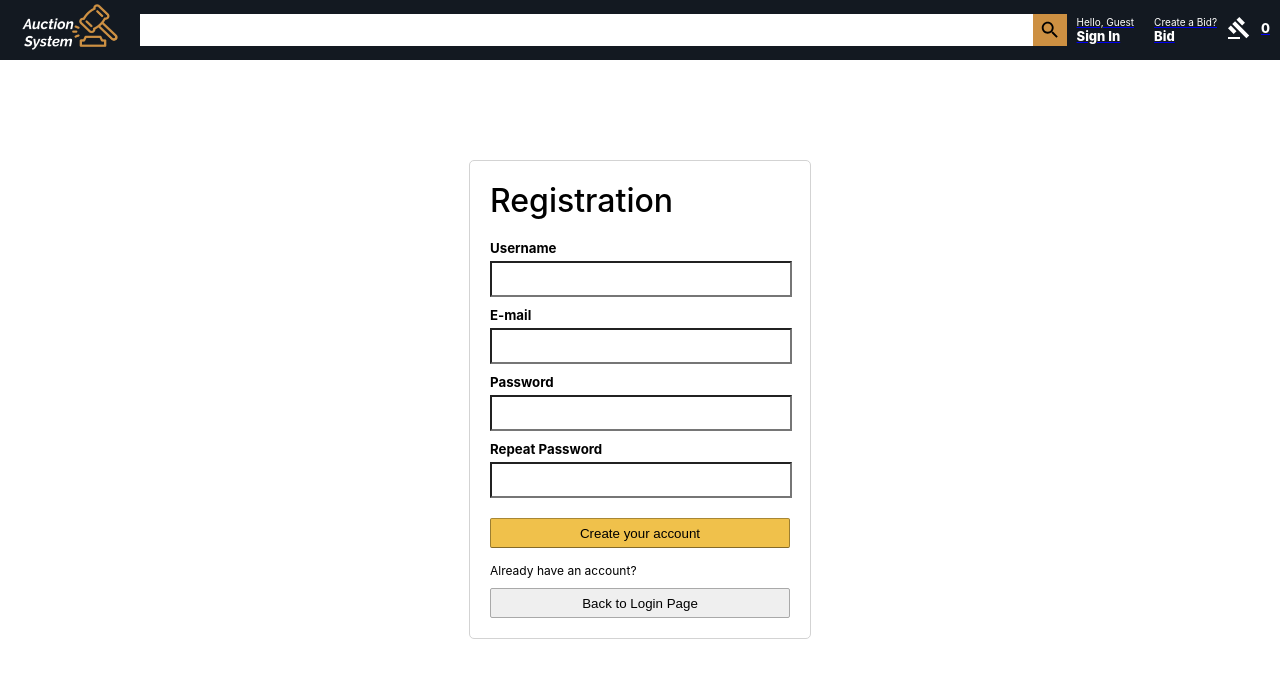
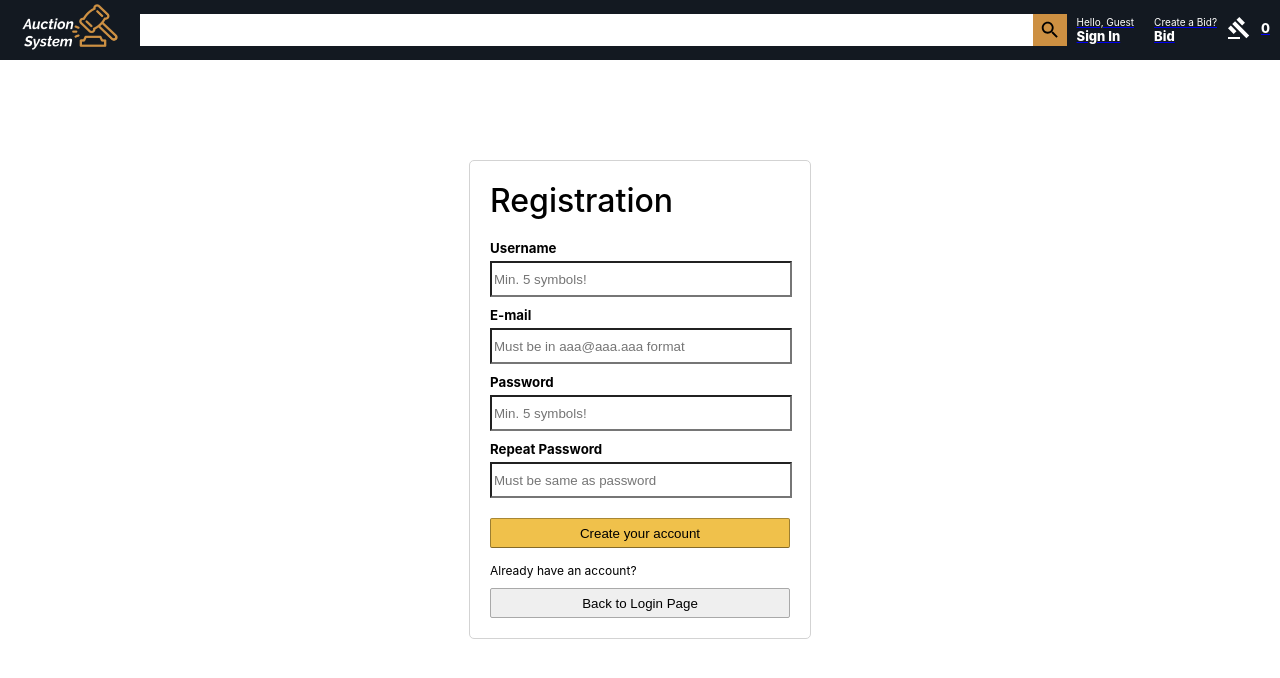
Before and after one commit to hristokarchev25/auction, a React (Create React App) app in the folder client/: page /register in a window 1280 px wide. Shown: the top 678 px of the page. Built offline with nearby package versions, Linux system fonts and the light colour scheme.

Commit message:
user can register into the app and the password is crypted

```diff
--- a/client/src/components/Register/Register.js
+++ b/client/src/components/Register/Register.js
@@ -1,24 +1,69 @@
 import { Link } from 'react-router-dom';
-import React from 'react'
-import "./Register.css"
-function Register() {
+import React, { useState } from 'react';
+import "./Register.css";
+import { registerUser } from "../_actions/user_actions";
+import { useDispatch } from "react-redux";
+
+
+function Register({
+    history
+}) {
+    //
+    const dispatch = useDispatch();
+    //const [errors, setErrors] = useState("");
+    const [username, setUsername] = useState("");
+    const [email, setEmail] = useState("");
+    const [password, setPassword] = useState("");
+    const [rePassword, setRePassword] = useState("");
+
+    const createUser = (e) => {
+        e.preventDefault();
+        let dataToSubmit = {
+            name: e.target.username.value,
+            email: e.target.email.value,
+            password: e.target.password.value
+        };
+
+        dispatch(registerUser(dataToSubmit))
+            .then((res) => {
+                if (res.payload.success) {
+                    console.log(res);
+                    history.push("/login");
+                } else {
+                   /*  setErrors("Email is already in use, please choose a different Email Address");
+                    setTimeout(() => {
+                        setErrors("");
+                    }, 5000); */
+                    console.log("Email is already in use, please choose a different Email Address");
+                }
+            })
+            .catch((err) => {
+               /*  setErrors("Please check your Input Fields and Password again");
+                setTimeout(() => {
+                    setErrors("");
+                }, 3000); */
+                console.log(err);
+            });
+
+    }
+    ///
     return (
         <div className="register">
             <div className="register__container">
                 <h1>Registration</h1>
 
-                <form>
+                <form onSubmit={createUser} >
                     <h5>Username</h5>
-                    <input type="text" />
+                    <input type="text" value={username} onChange={(e) => { setUsername(e.target.value) }} name="username" placeholder="Min. 5 symbols!" />
 
                     <h5>E-mail</h5>
-                    <input type="text" />
+                    <input type="text" value={email} onChange={(e) => { setEmail(e.target.value) }} name="email" placeholder="Must be in aaa@aaa.aaa format" />
 
                     <h5>Password</h5>
-                    <input type="password" />
+                    <input type="password" value={password} onChange={(e) => { setPassword(e.target.value) }} name="password" placeholder="Min. 5 symbols!" />
 
                     <h5>Repeat Password</h5>
-                    <input type="password" />
+                    <input type="password" value={rePassword} onChange={(e) => { setRePassword(e.target.value) }} name="rePassword" placeholder="Must be same as password" />
 
                     <button className="register__registerBtn">Create your account</button>
                 </form>
@@ -35,4 +80,4 @@ function Register() {
     )
 }
 
-export default Register
+export default Register;
```
Also changed, not shown: 1 other file (tests, documents, lock files or other folders).
